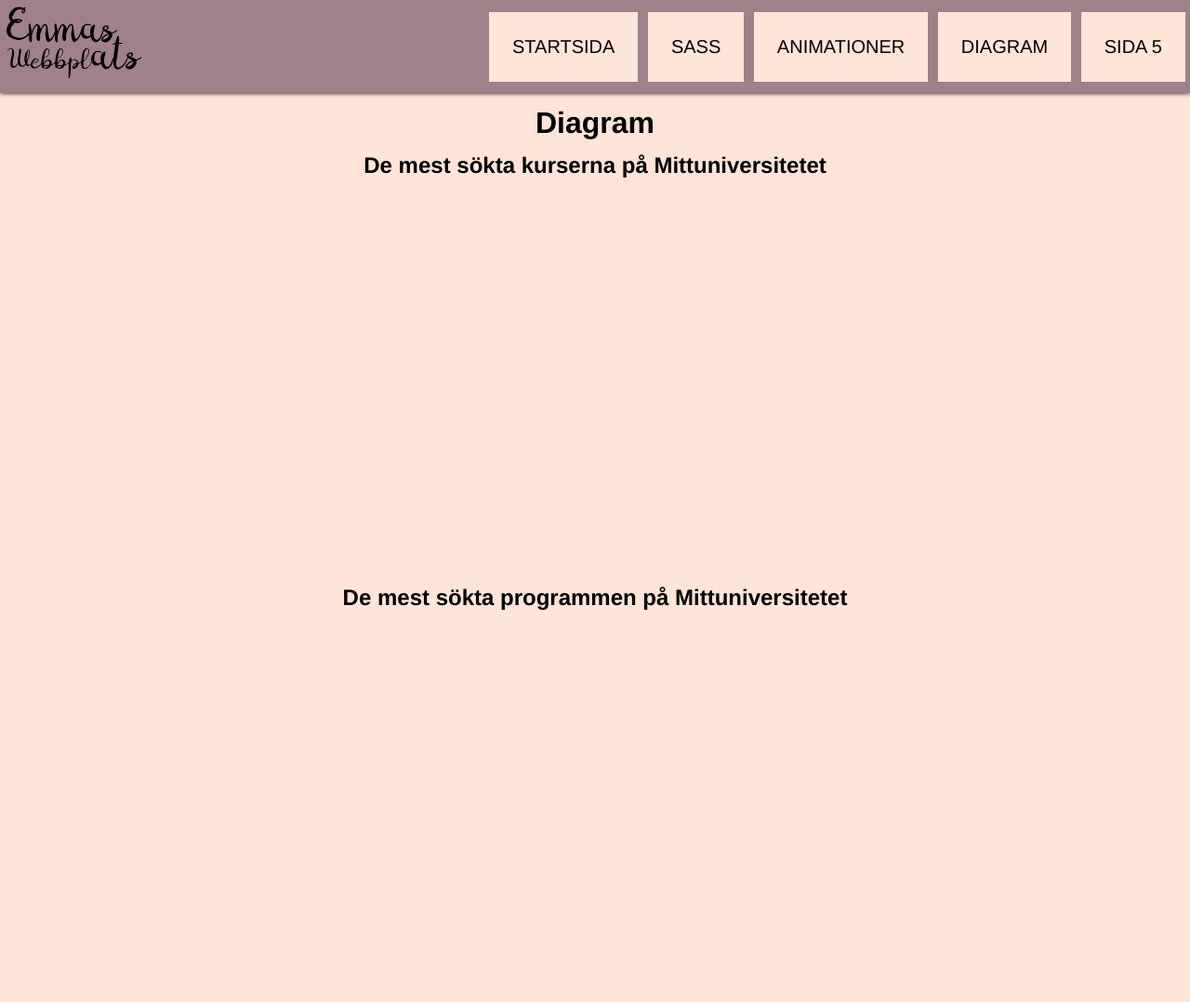
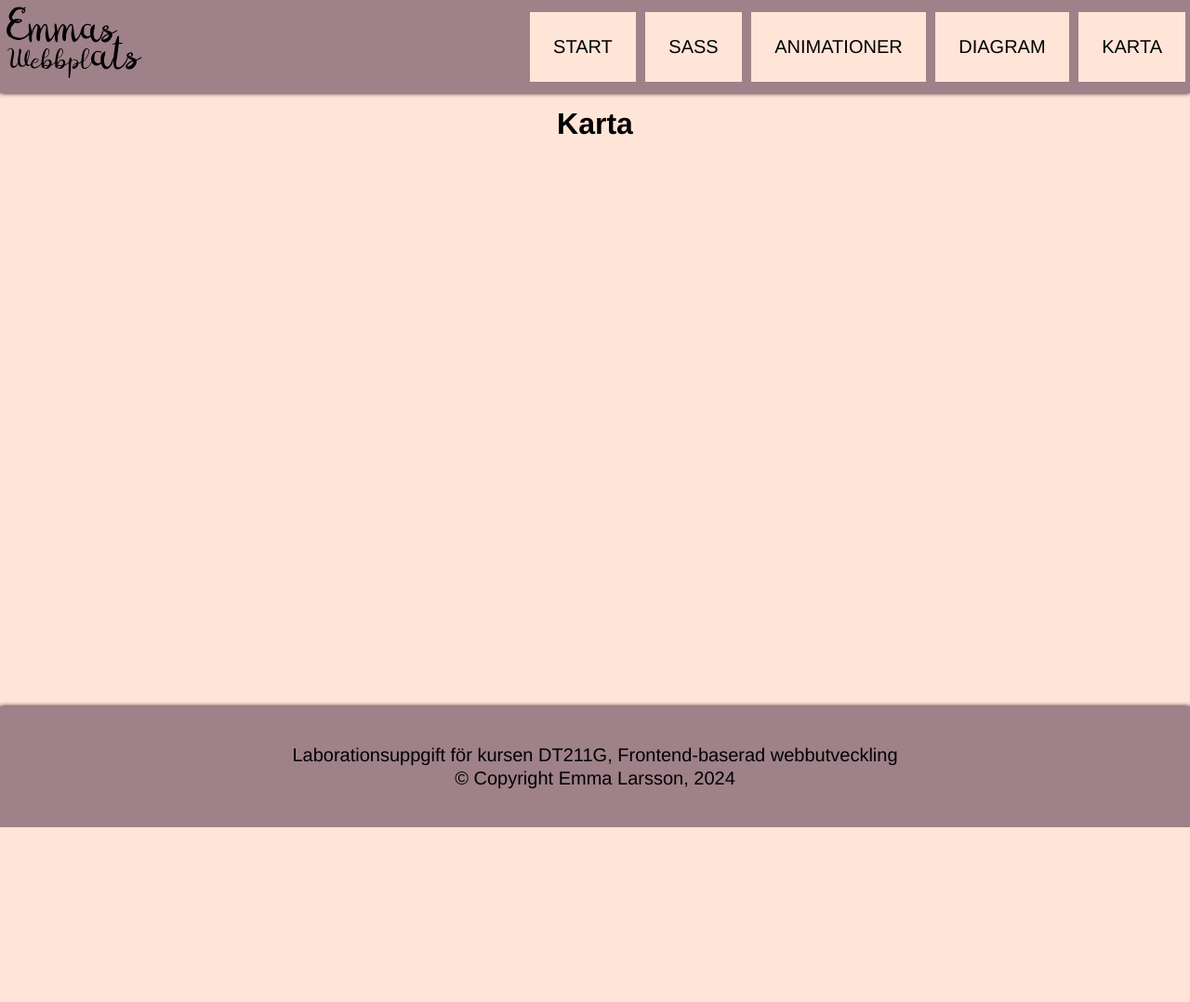
Before and after one commit to QmmaLarsson/Moment3_DT211G, a website built with Parcel: page src/map.html in a window 1280 px wide. Shown: the top 1078 px of the page at 93% size. After the commit the page ends 890 px from the top, so only its background shows below. Built offline with nearby package versions, Linux system fonts and the light colour scheme; no server answers.

Commit message:
Har skapat en sida för karta och installerat leaflet i head-sektionen

```diff
--- a/src/css/_layout.scss
+++ b/src/css/_layout.scss
@@ -616,3 +616,10 @@ footer {
     margin: auto;
 }
 /*Slut på regler för sidan "Diagram"*/
+
+/*Regler för sidan "Karta"*/
+#map {
+    height: 200px;
+}
+
+/*Slut på regler för sidan "Karta"*/
--- a/src/diagram.html
+++ b/src/map.html
@@ -4,11 +4,14 @@
 <head>
     <meta charset="UTF-8">
     <meta name="viewport" content="width=device-width, initial-scale=1.0">
-    <title>Startsida</title>
+    <title>Karta</title>
     <link rel="stylesheet" href="css/main.scss">
     <script src="js/main.js" type="module"></script>
-    <script src="js/diagram.js" type="module"></script>
     <script src="https://kit.fontawesome.com/d768b3824b.js" crossorigin="anonymous"></script>
+    <link rel="stylesheet" href="https://unpkg.com/leaflet@1.9.4/dist/leaflet.css"
+        integrity="sha256-p4NxAoJBhIIN+hmNHrzRCf9tD/miZyoHS5obTRR9BMY=" crossorigin="" />
+    <script src="https://unpkg.com/leaflet@1.9.4/dist/leaflet.js"
+        integrity="sha256-20nQCchB9co0qIjJZRGuk2/Z9VM+kNiyxNV1lvTlZBo=" crossorigin=""></script>
 </head>
 
 <body>
@@ -34,11 +37,11 @@
             </button>
 
             <ul>
-                <li><a href="index.html">STARTSIDA</a></li>
+                <li><a href="index.html">START</a></li>
                 <li><a href="sass.html">SASS</a></li>
                 <li><a href="animations.html">ANIMATIONER</a></li>
                 <li><a href="diagram.html">DIAGRAM</a></li>
-                <li><a href="#">SIDA 5</a></li>
+                <li><a href="map.html">KARTA</a></li>
             </ul>
 
         </nav>
@@ -46,15 +49,12 @@
     </header>
 
     <main>
-        <div id="container4">
-            <h1 id="heading3">Diagram</h1>
-            <h2 id="heading4">De mest sökta kurserna på Mittuniversitetet</h2>
-            <canvas id="barChart" style="width: 100%; max-width: 800px;"></canvas>
-            <h2 id="heading5">De mest sökta programmen på Mittuniversitetet</h2>
-            <canvas id="pieChart" style="width: 100%; max-height: 400px; max-width: 800px;"></canvas>
-            <div id="error"></div>
+        <div id="container5">
+            <h1 id="heading6">Karta</h1>
+            <div id="map"></div>
         </div>
     </main>
+
 
     <footer>
         <p>Laborationsuppgift för kursen DT211G, Frontend-baserad webbutveckling <br> &copy; Copyright Emma Larsson,
```
Also changed, not shown: src/animations.html (+2 -2 lines), src/index.html (+2 -2 lines), src/sass.html (+2 -2 lines).
